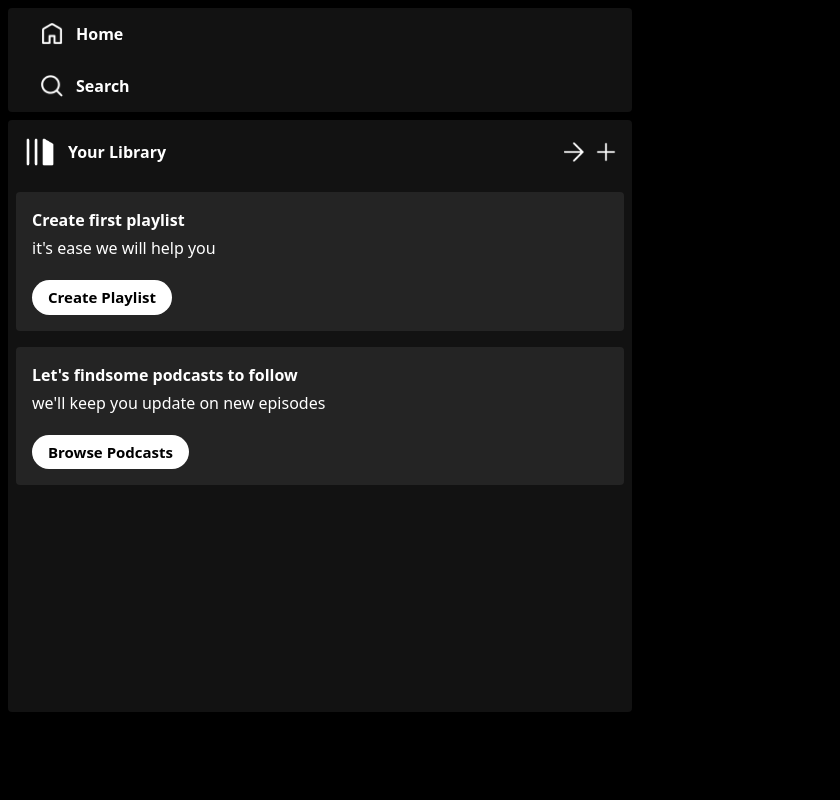
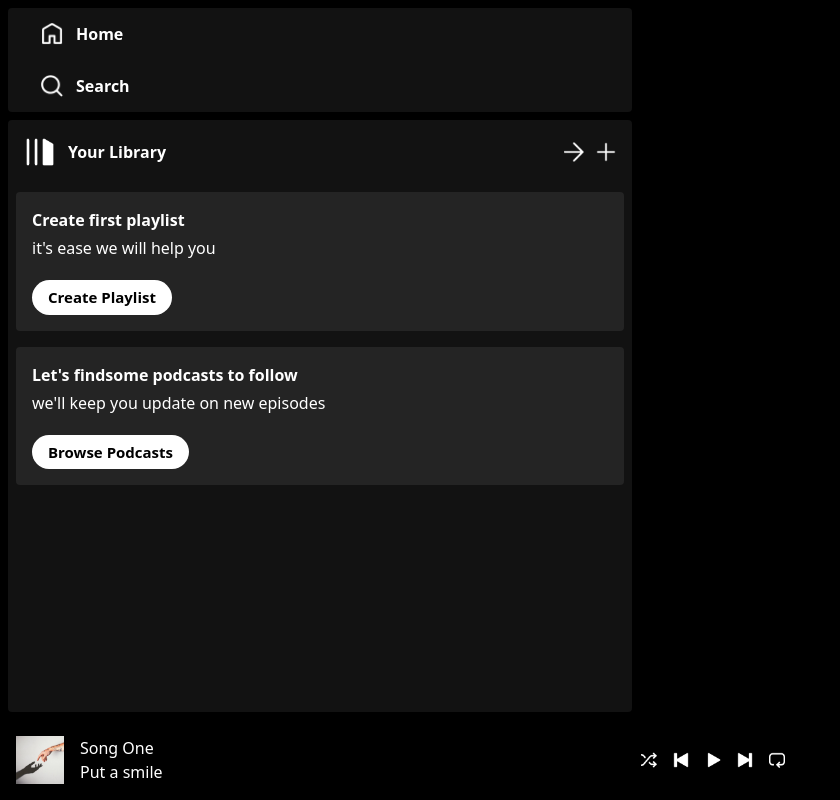
Before and after one commit to kientt265/-web3-music-player, a React (Vite) app: page / in a window 1280 px wide. Shown: the whole page, without its empty margins (0-840 px from the left). Built offline with nearby package versions, Linux system fonts and the light colour scheme; no server answers; what @reown/appkit, @reown/appkit-adapter-wagmi would draw is missing.

Commit message:
add a-small-part-player

```diff
--- a/src/App.tsx
+++ b/src/App.tsx
@@ -9,6 +9,7 @@
 import { sepolia, arbitrum } from '@reown/appkit/networks';
 import ConnectMetaMask from './components/ui/ConnectMetaMask';
 import { useAppKit } from '@reown/appkit/react'
+import Player from './components/ui/Player';
 const queryClient = new QueryClient();
 
 interface AppKitProviderProps {
@@ -61,9 +62,9 @@
   return (
     <div className='h-screen bg-black'>
       <div className='h-[90%] flex'>
-        <Sidebar />
-        <w3m-button/>
+        <Sidebar/>
       </div>
+      <Player/>
     </div>
   )
 }
--- /dev/null
+++ b/src/components/ui/Player.tsx
@@ -0,0 +1,27 @@
+import React from 'react'
+import { songsData } from '../../assets/assets'
+import { assets } from '../../assets/assets'
+const Player = () => {
+  return (
+    <div className='h-[10%] bg-black flex justify-between items-center text-white px-4  '>
+        <div className='hidden lg:flex items-center gap-4'>
+            <img src ={songsData[0].image} className='w-12'/>
+            <div>
+                <p>{songsData[0].name}</p>
+                <p>{songsData[0].desc.slice(0, 12)}</p>
+            </div>
+        </div>
+        <div className='flex flex-col items-center gap-1 m-auto'>
+            <div className='flex gap-4'>
+                <img src= {assets.shuffle_icon} className='w-4 cursor-pointer'/>
+                <img src= {assets.prev_icon} className='w-4 cursor-pointer'/>
+                <img src= {assets.play_icon} className='w-4 cursor-pointer'/>
+                <img src= {assets.next_icon} className='w-4 cursor-pointer'/>
+                <img src= {assets.loop_icon} className='w-4 cursor-pointer'/>
+            </div>
+        </div>
+    </div>
+  )
+}
+
+export default Player
```
